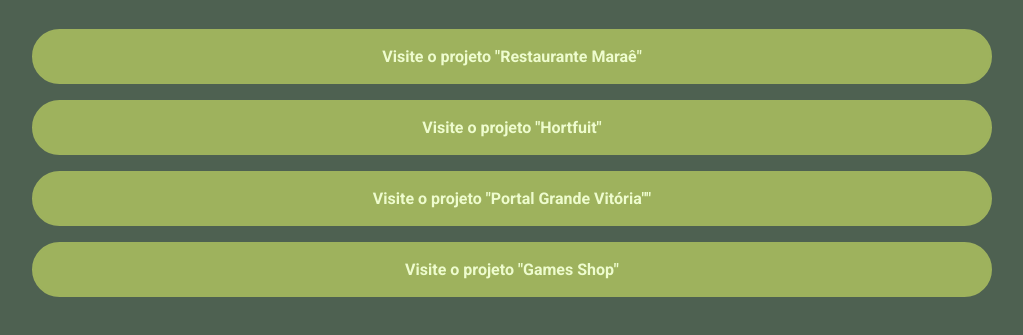
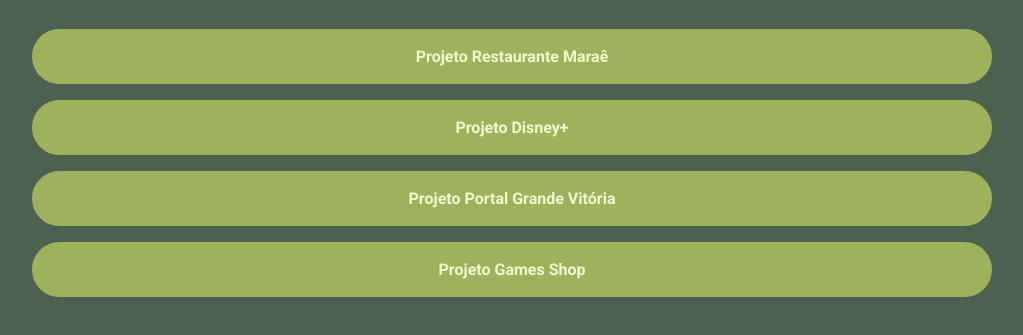
Before and after one commit to GabrielKayfer/exercicio_less, a website: page index.html in a window 1280 px wide. Shown: the part 365-700 px from the top of the page, without its empty margins (128-1151 px from the left). Drawn offline with Linux system fonts and the light colour scheme.

Commit message:
alteração no segundo link para o projeto Disney+

```diff
--- a/index.html
+++ b/index.html
@@ -50,22 +50,22 @@
             <ul class="projects-list">
                 <li class="projects-list-item">
                     <a href="https://projeto3-eight-theta.vercel.app/">
-                        Visite o projeto "Restaurante Maraê"
+                        Projeto Restaurante Maraê
                     </a>
                 </li>
                 <li class="projects-list-item">
-                    <a href="https://projeto-1-css-html.vercel.app/">
-                        Visite o projeto "Hortfuit"
+                    <a href="https://clone-disneyplus-five-blue.vercel.app/">
+                        Projeto Disney+
                     </a>
                 </li>
                 <li class="projects-list-item">
                     <a href="https://exercicio-bootstrap-three-gamma.vercel.app/">
-                        Visite o projeto "Portal Grande Vitória""
+                        Projeto Portal Grande Vitória
                     </a>
                 </li>
                 <li class="projects-list-item">
                     <a href="https://site-gamesshop-peach-five.vercel.app/">
-                        Visite o projeto "Games Shop"
+                        Projeto Games Shop
                     </a>
                 </li>
             </ul>
```
